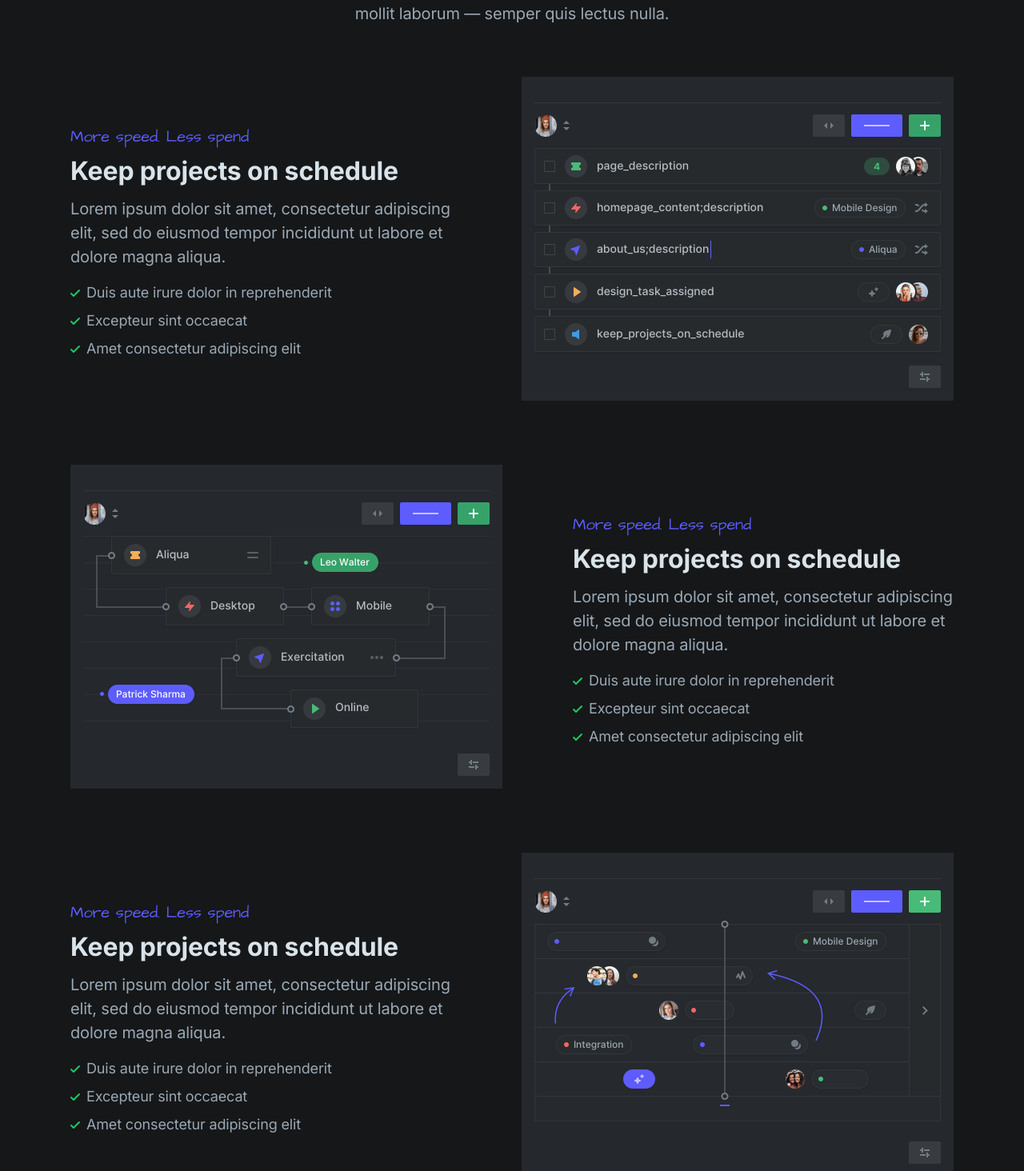
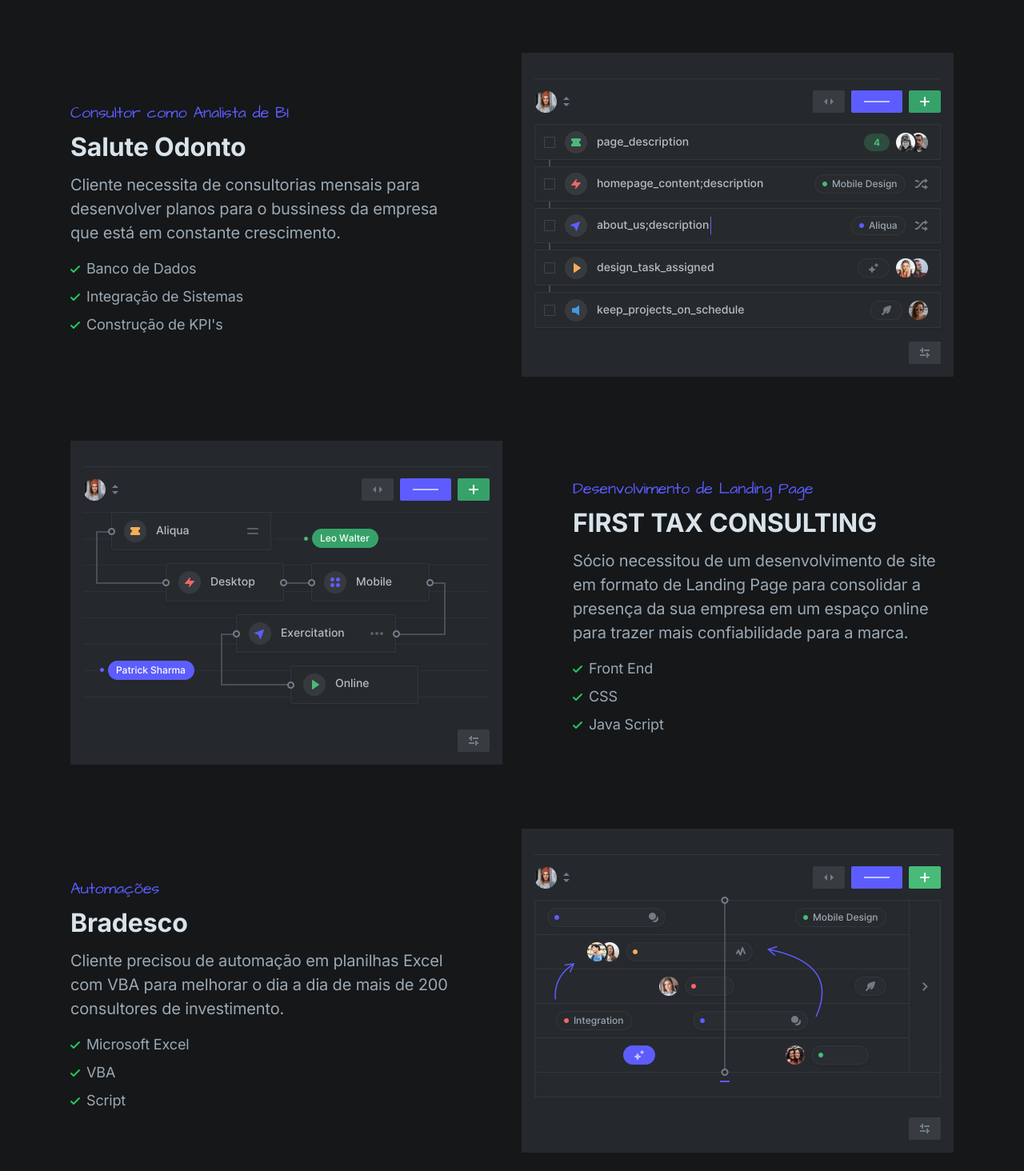
Before and after one commit to CesarEtam/CesarEtam.github.io, a Next.js app: page / in a window 1280 px wide. Shown: the part 2286-3750 px from the top of the page at 80% size. Built offline with nearby package versions, Linux system fonts and the light colour scheme.

Commit message:
Alteração do ZigZag e API demo.

```diff
--- a/app/api/hello/route.ts
+++ b/app/api/hello/route.ts
@@ -1,3 +1,3 @@
 export async function GET(request: Request) {
-  return new Response('Hello, Next.js!')
+  return new Response('Consulta com o banco de dados que deseja exportar em formato JSON')
 }
--- a/components/zigzag.tsx
+++ b/components/zigzag.tsx
@@ -13,8 +13,8 @@
           {/* Section header */}
           <div className="max-w-3xl mx-auto text-center pb-12 md:pb-16">
             <div className="inline-flex text-sm font-semibold py-1 px-3 m-2 text-green-600 bg-green-200 rounded-full mb-4">Reach goals that matter</div>
-            <h1 className="h2 mb-4">One product, unlimited solutions</h1>
-            <p className="text-xl text-gray-400">Excepteur sint occaecat cupidatat non proident, sunt in culpa qui officia deserunt mollit laborum — semper quis lectus nulla.</p>
+            <h1 className="h2 mb-4">Um pouco das minhas experiencias</h1>
+            <p className="text-xl text-gray-400">Envolvimento em projetos particulares e profissionais — CLT e PJ.</p>
           </div>
 
           {/* Items */}
@@ -29,27 +29,27 @@
               {/* Content */}
               <div className="max-w-xl md:max-w-none md:w-full mx-auto md:col-span-7 lg:col-span-6" data-aos="fade-right">
                 <div className="md:pr-4 lg:pr-12 xl:pr-16">
-                  <div className="font-architects-daughter text-xl text-purple-600 mb-2">More speed. Less spend</div>
-                  <h3 className="h3 mb-3">Keep projects on schedule</h3>
-                  <p className="text-xl text-gray-400 mb-4">Lorem ipsum dolor sit amet, consectetur adipiscing elit, sed do eiusmod tempor incididunt ut labore et dolore magna aliqua.</p>
+                  <div className="font-architects-daughter text-xl text-purple-600 mb-2">Consultor como Analista de BI</div>
+                  <h3 className="h3 mb-3">Salute Odonto</h3>
+                  <p className="text-xl text-gray-400 mb-4">Cliente necessita de consultorias mensais para desenvolver planos para o bussiness da empresa que está em constante crescimento.</p>
                   <ul className="text-lg text-gray-400 -mb-2">
                     <li className="flex items-center mb-2">
                       <svg className="w-3 h-3 fill-current text-green-500 mr-2 shrink-0" viewBox="0 0 12 12" xmlns="http://www.w3.org/2000/svg">
                         <path d="M10.28 2.28L3.989 8.575 1.695 6.28A1 1 0 00.28 7.695l3 3a1 1 0 001.414 0l7-7A1 1 0 0010.28 2.28z" />
                       </svg>
-                      <span>Duis aute irure dolor in reprehenderit</span>
+                      <span>Banco de Dados</span>
                     </li>
                     <li className="flex items-center mb-2">
                       <svg className="w-3 h-3 fill-current text-green-500 mr-2 shrink-0" viewBox="0 0 12 12" xmlns="http://www.w3.org/2000/svg">
                         <path d="M10.28 2.28L3.989 8.575 1.695 6.28A1 1 0 00.28 7.695l3 3a1 1 0 001.414 0l7-7A1 1 0 0010.28 2.28z" />
                       </svg>
-                      <span>Excepteur sint occaecat</span>
+                      <span>Integração de Sistemas</span>
                     </li>
                     <li className="flex items-center">
                       <svg className="w-3 h-3 fill-current text-green-500 mr-2 shrink-0" viewBox="0 0 12 12" xmlns="http://www.w3.org/2000/svg">
                         <path d="M10.28 2.28L3.989 8.575 1.695 6.28A1 1 0 00.28 7.695l3 3a1 1 0 001.414 0l7-7A1 1 0 0010.28 2.28z" />
                       </svg>
-                      <span>Amet consectetur adipiscing elit</span>
+                      <span>Construção de KPI's</span>
                     </li>
                   </ul>
                 </div>
@@ -65,27 +65,27 @@
               {/* Content */}
               <div className="max-w-xl md:max-w-none md:w-full mx-auto md:col-span-7 lg:col-span-6" data-aos="fade-left">
                 <div className="md:pl-4 lg:pl-12 xl:pl-16">
-                  <div className="font-architects-daughter text-xl text-purple-600 mb-2">More speed. Less spend</div>
-                  <h3 className="h3 mb-3">Keep projects on schedule</h3>
-                  <p className="text-xl text-gray-400 mb-4">Lorem ipsum dolor sit amet, consectetur adipiscing elit, sed do eiusmod tempor incididunt ut labore et dolore magna aliqua.</p>
+                  <div className="font-architects-daughter text-xl text-purple-600 mb-2">Desenvolvimento de Landing Page</div>
+                  <h3 className="h3 mb-3">FIRST TAX CONSULTING</h3>
+                  <p className="text-xl text-gray-400 mb-4">Sócio necessitou de um desenvolvimento de site em formato de Landing Page para consolidar a presença da sua empresa em um espaço online para trazer mais confiabilidade para a marca.</p>
                   <ul className="text-lg text-gray-400 -mb-2">
                     <li className="flex items-center mb-2">
                       <svg className="w-3 h-3 fill-current text-green-500 mr-2 shrink-0" viewBox="0 0 12 12" xmlns="http://www.w3.org/2000/svg">
                         <path d="M10.28 2.28L3.989 8.575 1.695 6.28A1 1 0 00.28 7.695l3 3a1 1 0 001.414 0l7-7A1 1 0 0010.28 2.28z" />
                       </svg>
-                      <span>Duis aute irure dolor in reprehenderit</span>
+                      <span>Front End</span>
                     </li>
                     <li className="flex items-center mb-2">
                       <svg className="w-3 h-3 fill-current text-green-500 mr-2 shrink-0" viewBox="0 0 12 12" xmlns="http://www.w3.org/2000/svg">
                         <path d="M10.28 2.28L3.989 8.575 1.695 6.28A1 1 0 00.28 7.695l3 3a1 1 0 001.414 0l7-7A1 1 0 0010.28 2.28z" />
                       </svg>
-                      <span>Excepteur sint occaecat</span>
+                      <span>CSS</span>
                     </li>
                     <li className="flex items-center">
                       <svg className="w-3 h-3 fill-current text-green-500 mr-2 shrink-0" viewBox="0 0 12 12" xmlns="http://www.w3.org/2000/svg">
                         <path d="M10.28 2.28L3.989 8.575 1.695 6.28A1 1 0 00.28 7.695l3 3a1 1 0 001.414 0l7-7A1 1 0 0010.28 2.28z" />
                       </svg>
-                      <span>Amet consectetur adipiscing elit</span>
+                      <span>Java Script</span>
                     </li>
                   </ul>
                 </div>
@@ -101,27 +101,27 @@
               {/* Content */}
               <div className="max-w-xl md:max-w-none md:w-full mx-auto md:col-span-7 lg:col-span-6" data-aos="fade-right">
                 <div className="md:pr-4 lg:pr-12 xl:pr-16">
-                  <div className="font-architects-daughter text-xl text-purple-600 mb-2">More speed. Less spend</div>
-                  <h3 className="h3 mb-3">Keep projects on schedule</h3>
-                  <p className="text-xl text-gray-400 mb-4">Lorem ipsum dolor sit amet, consectetur adipiscing elit, sed do eiusmod tempor incididunt ut labore et dolore magna aliqua.</p>
+                  <div className="font-architects-daughter text-xl text-purple-600 mb-2">Automações</div>
+                  <h3 className="h3 mb-3">Bradesco</h3>
+                  <p className="text-xl text-gray-400 mb-4">Cliente precisou de automação em planilhas Excel com VBA para melhorar o dia a dia de mais de 200 consultores de investimento.</p>
                   <ul className="text-lg text-gray-400 -mb-2">
                     <li className="flex items-center mb-2">
                       <svg className="w-3 h-3 fill-current text-green-500 mr-2 shrink-0" viewBox="0 0 12 12" xmlns="http://www.w3.org/2000/svg">
                         <path d="M10.28 2.28L3.989 8.575 1.695 6.28A1 1 0 00.28 7.695l3 3a1 1 0 001.414 0l7-7A1 1 0 0010.28 2.28z" />
                       </svg>
-                      <span>Duis aute irure dolor in reprehenderit</span>
+                      <span>Microsoft Excel</span>
                     </li>
                     <li className="flex items-center mb-2">
                       <svg className="w-3 h-3 fill-current text-green-500 mr-2 shrink-0" viewBox="0 0 12 12" xmlns="http://www.w3.org/2000/svg">
                         <path d="M10.28 2.28L3.989 8.575 1.695 6.28A1 1 0 00.28 7.695l3 3a1 1 0 001.414 0l7-7A1 1 0 0010.28 2.28z" />
                       </svg>
-                      <span>Excepteur sint occaecat</span>
+                      <span>VBA</span>
                     </li>
                     <li className="flex items-center">
                       <svg className="w-3 h-3 fill-current text-green-500 mr-2 shrink-0" viewBox="0 0 12 12" xmlns="http://www.w3.org/2000/svg">
                         <path d="M10.28 2.28L3.989 8.575 1.695 6.28A1 1 0 00.28 7.695l3 3a1 1 0 001.414 0l7-7A1 1 0 0010.28 2.28z" />
                       </svg>
-                      <span>Amet consectetur adipiscing elit</span>
+                      <span>Script</span>
                     </li>
                   </ul>
                 </div>
```
